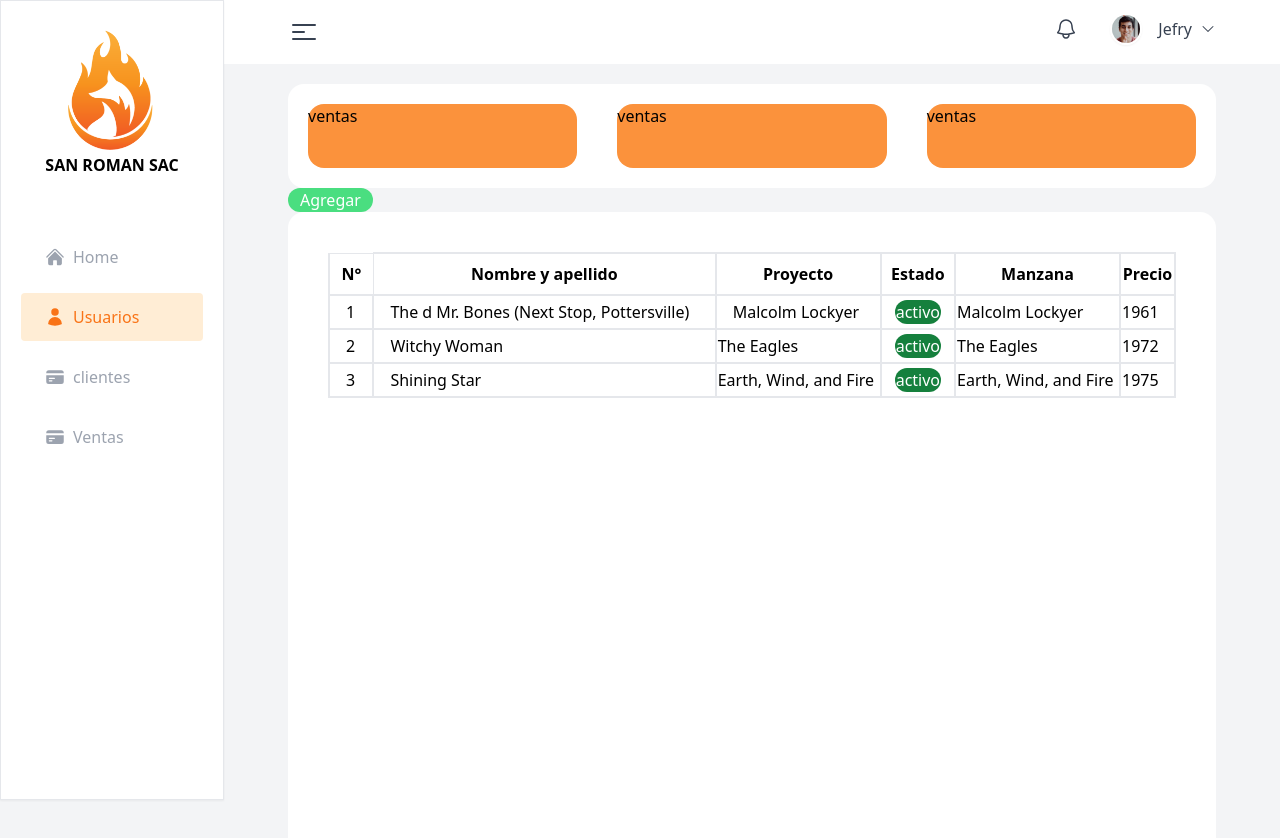
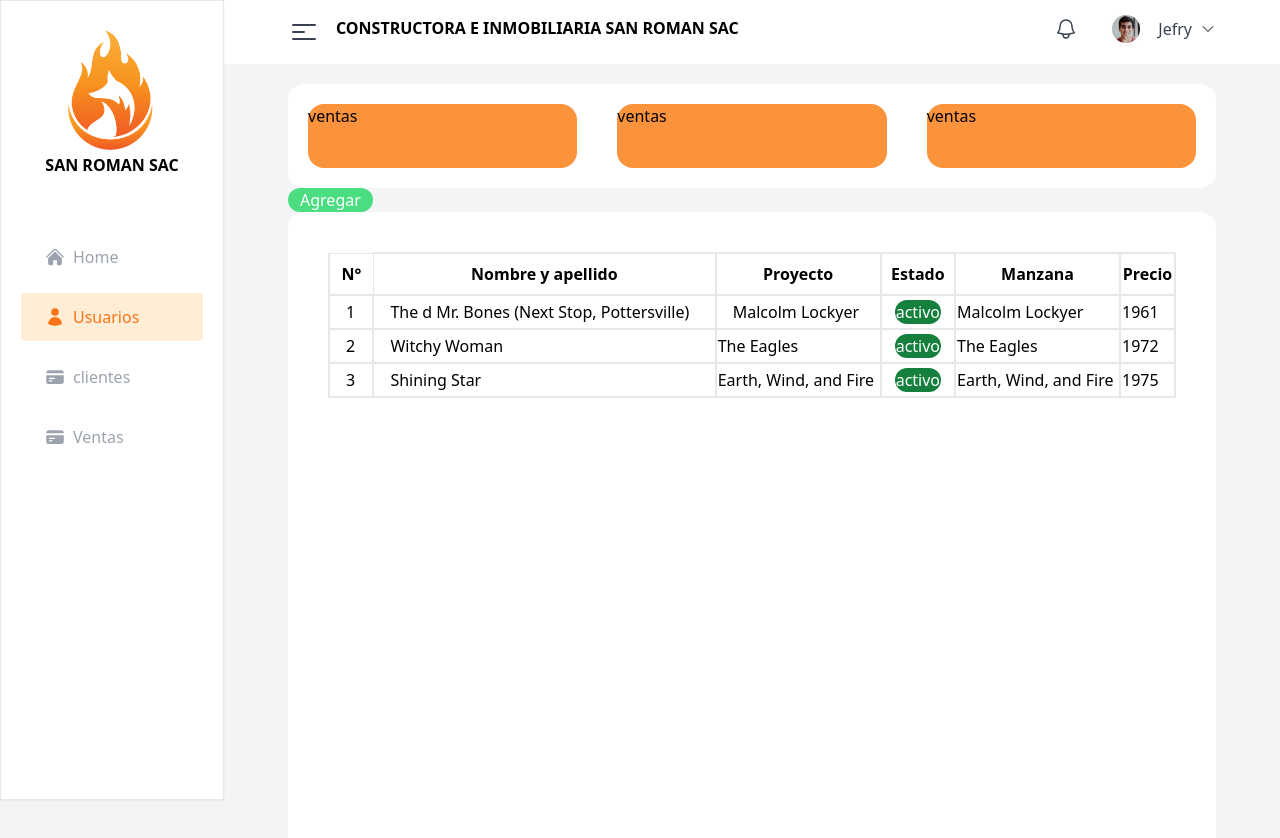
Before and after one commit to jefrydep/san_roman_app_front, a Next.js app: page /usuarios in a window 1280 px wide. Shown: the top 838 px of the page. Built offline with nearby package versions, Linux system fonts and the light colour scheme.

Commit message:
added title sac

```diff
--- a/components/TopBar.tsx
+++ b/components/TopBar.tsx
@@ -17,16 +17,22 @@ export default function TopBar({ showNav, setShowNav }:any) {
         showNav ? "pl-56" : ""
       }`}
     >
-      <div className="pl-4 md:pl-16">
+      <div className="pl-4 flex flex-row md:pl-16">
         <Bars3CenterLeftIcon
+
           className="h-8 w-8 text-gray-700 cursor-pointer"
           onClick={() => setShowNav(!showNav)}
         />
+        <div className="mx-4 font-bold">
+        CONSTRUCTORA E  INMOBILIARIA SAN ROMAN SAC
+        </div>
+
       </div>
       <div className="flex items-center pr-4 md:pr-16">
         <Popover className="relative">
           <Popover.Button className="outline-none mr-5 md:mr-8 cursor-pointer text-gray-700">
             <BellIcon className="h-6 w-6" />
+
           </Popover.Button>
           <Transition
             as={Fragment}
```
